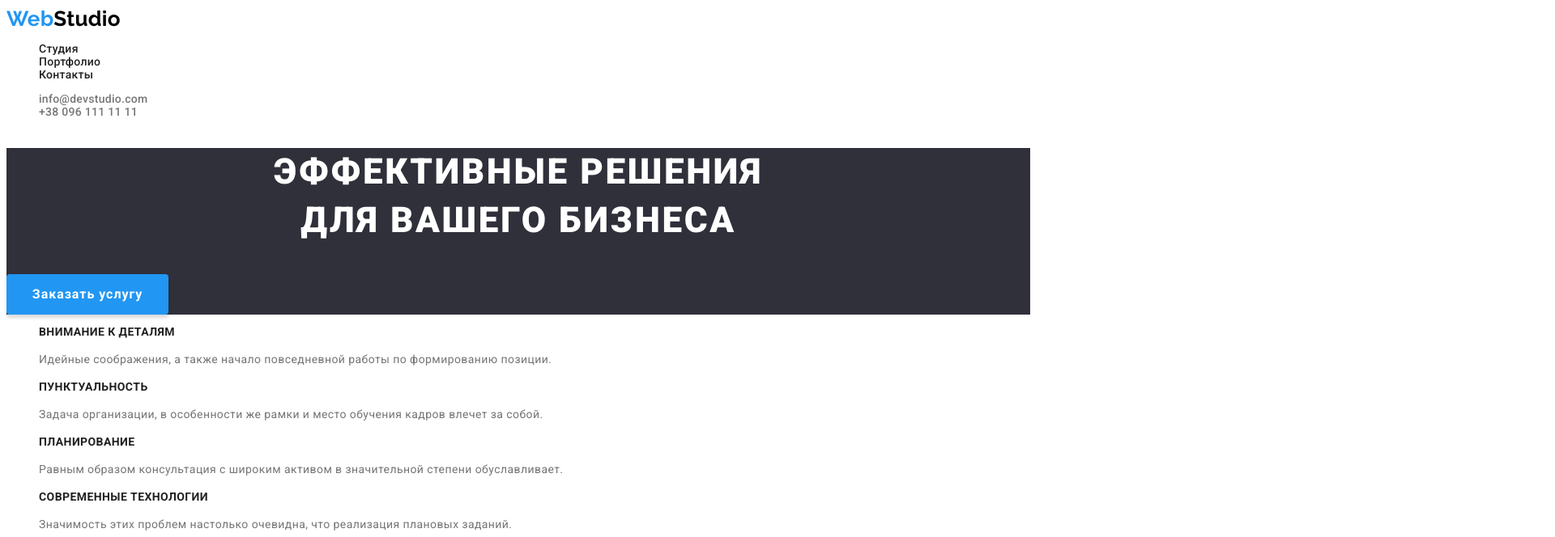
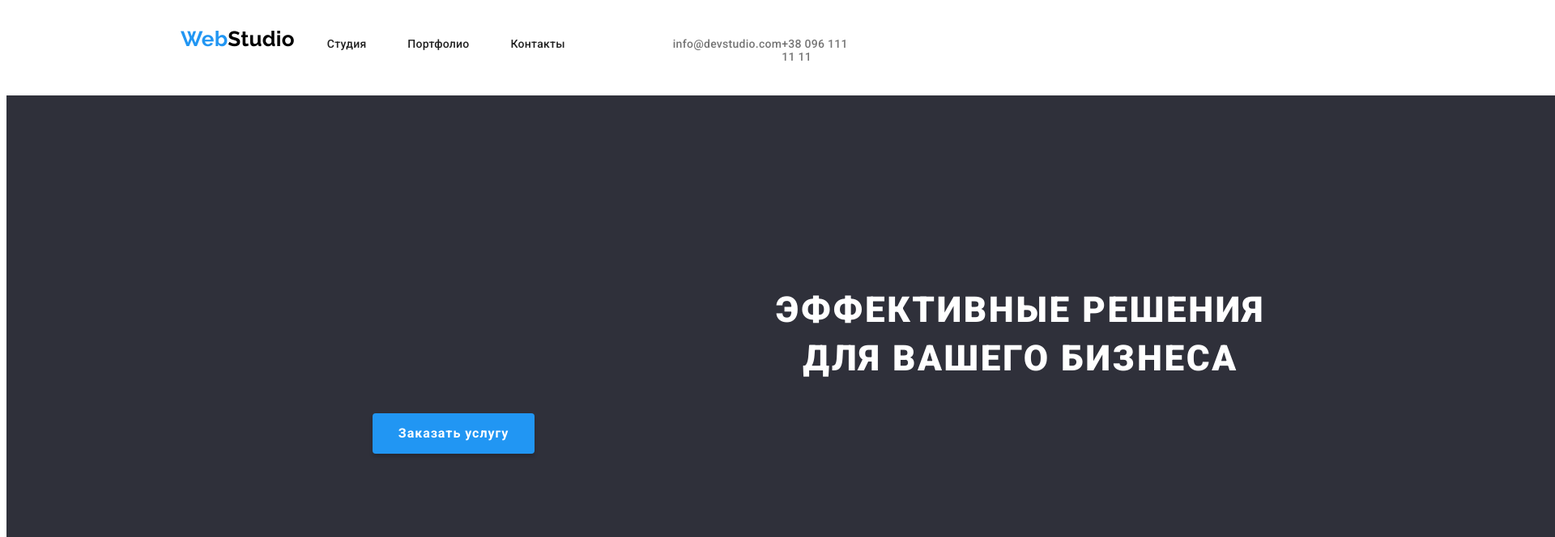
Before and after one commit to karakusya/goit-markup-hw-03, a plain HTML site: page index.html in a window 1280 px wide. Shown: the top 664 px of the page at 81% size, 1920 px wide, since content can reach past the window. Drawn offline with Linux system fonts and the light colour scheme.

Commit message:
Update styles.css

```diff
--- a/css/styles.css
+++ b/css/styles.css
@@ -12,13 +12,13 @@ body {
   font-size: 14px;
   line-height: 1.71;
   letter-spacing: 0.03em;
-  color: var(--grey-color)
+  color: var(--grey-color);
 }
 .link {
   text-decoration: none;
   color: currentColor;
 }
-.list{
+.list {
   list-style-type: none;
 }
 header {
@@ -26,6 +26,9 @@ header {
   font-weight: 500;
   line-height: 1.14;
   letter-spacing: 0.02em;
+  padding: 25px 215px;
+  display: flex;
+  justify-content: space-between;
 }
 .logo {
   font-family: "Raleway";
@@ -36,7 +39,7 @@ header {
 }
 
 .logo-black {
-  color: var(--total-black) ;
+  color: var(--total-black);
 }
 .logo-white {
   color: var(--white-color);
@@ -56,6 +59,9 @@ header {
 
 .hero {
   background: var(--background);
+  width: 1600px;
+  height: 600px;
+  padding: 200px 452px;
 }
 .hero-title {
   text-align: center;
@@ -82,21 +88,21 @@ header {
   align-items: center;
   text-align: center;
   letter-spacing: 0.06em;
-  color: var(--white-color)
+  color: var(--white-color);
+  padding: 10 32;
 }
 
 .hidden-title {
   display: none;
 }
 
-
 .characteristic-title {
   color: var(--black-color);
   font-size: 14px;
   line-height: 1.14;
   text-transform: uppercase;
+  margin-bottom: 10px;
 }
-
 
 .section-title {
   text-align: center;
@@ -104,6 +110,7 @@ header {
   font-size: 36px;
   line-height: 1.17;
   color: var(--black-color);
+  margin-bottom: 50px;
 }
 
 .team-name {
@@ -118,13 +125,12 @@ header {
   line-height: 1.18;
 }
 
-
 .footer {
   background: var(--background);
 }
 
 .address-link {
-  color:  var(--transp-white);
+  color: var(--transp-white);
 }
 
 .filter-btn {
@@ -139,7 +145,8 @@ header {
   border: 0;
   font-family: "Roboto";
 }
-.filter-btn:hover, .filter-btn:focus {
+.filter-btn:hover,
+.filter-btn:focus {
   color: var(--white-color);
   background-color: var(--brand-color);
 }
@@ -156,10 +163,53 @@ header {
   line-height: 1.87;
 }
 
-address{
+address {
   font-style: normal;
 }
 
 .map-address {
   color: var(--white-color);
 }
+
+.characteristic-list {
+  max-width: 1170px;
+  margin: 94px auto;
+  padding: 0 15px;
+  display: flex;
+  justify-content: space-between;
+}
+.characteristic-item {
+  width: 270px;
+}
+
+.activity-list {
+  width: 1170px;
+  display: flex;
+  justify-content: space-between;
+  margin: 0 auto;
+}
+
+.team {
+  margin-top: 94px;
+  padding: 94px 215px;
+}
+
+.team-list {
+  display: flex;
+  justify-content: space-between;
+}
+
+.nav-list {
+  display: flex;
+  justify-content: space-between;
+  width: 294px;
+  margin-right: 93px;
+}
+.nav {
+  display: flex;
+}
+.contact-info-header {
+  width: 307px;
+  display: flex;
+  justify-content: space-between;
+}
```
